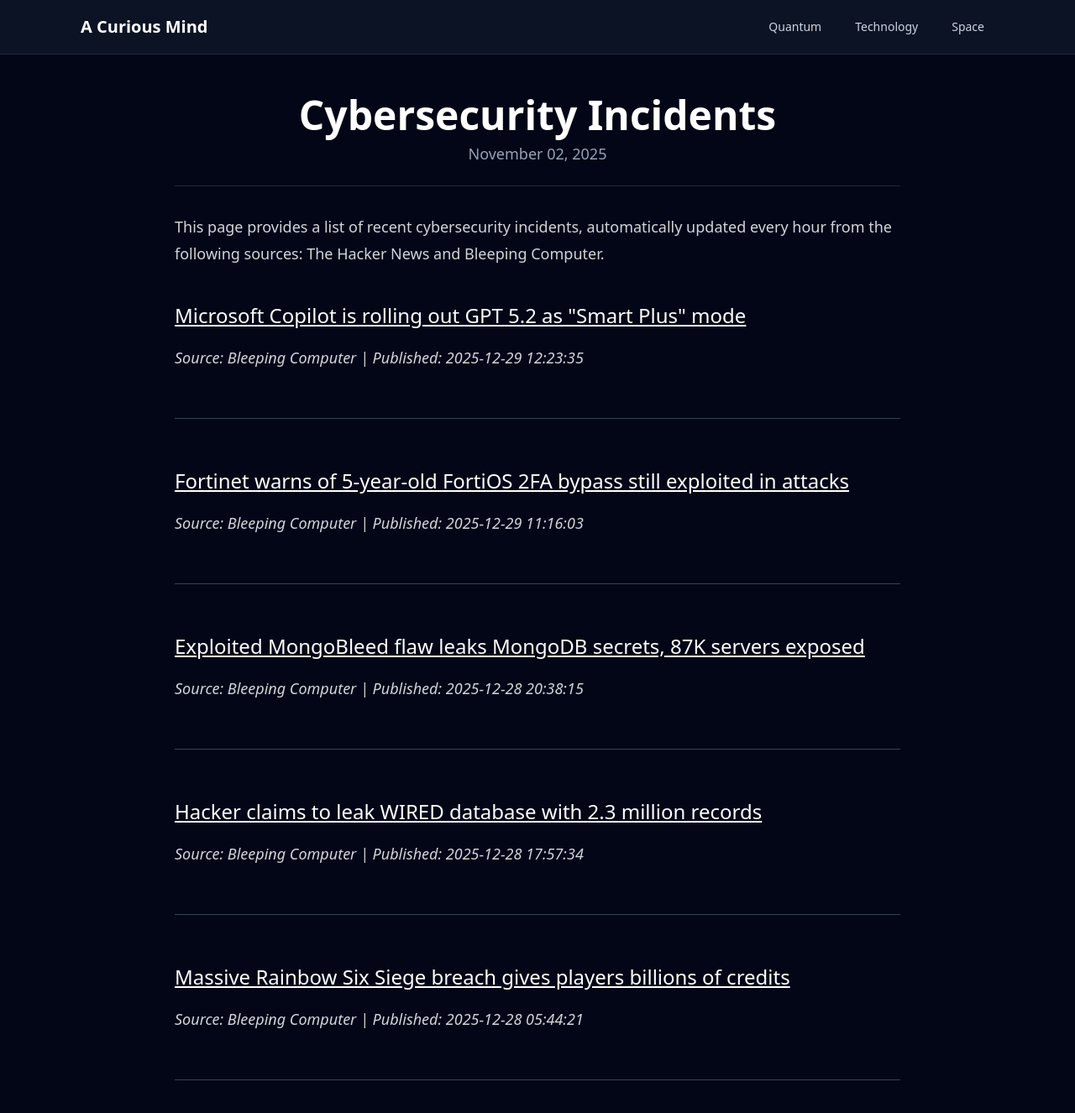
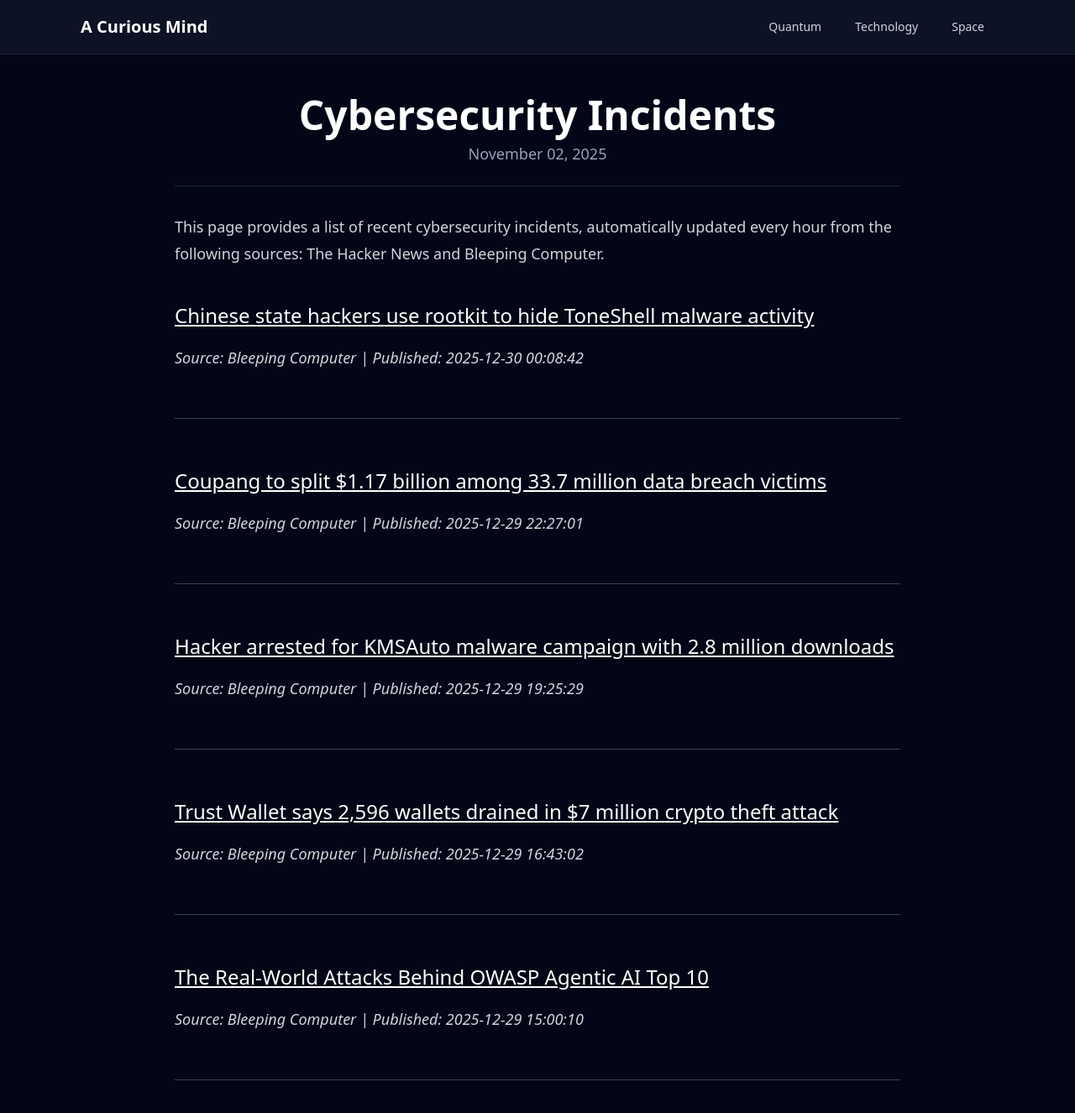
Before and after one commit to onehl7/onehl7.github.io, a Jekyll site: the page built from _posts/2025-11-02-cybersecurity-incidents.md, in a window 1280 px wide and 1400 px high. Shown: the top 1326 px of the window at 84% size. Built offline with Jekyll 4.4.1, drawn with Linux system fonts in a browser that asks for light colours; nearby versions of some CDN libraries.

Commit message:
Update news data

```diff
--- a/_data/news.json
+++ b/_data/news.json
@@ -1,32 +1,32 @@
 [
   {
     "source": "Bleeping Computer",
-    "title": "Microsoft Copilot is rolling out GPT 5.2 as \"Smart Plus\" mode",
-    "link": "https://www.bleepingcomputer.com/news/microsoft/microsoft-copilot-is-rolling-out-gpt-52-as-smart-plus-mode/",
-    "published": "2025-12-29 12:23:35"
+    "title": "Chinese state hackers use rootkit to hide ToneShell malware activity",
+    "link": "https://www.bleepingcomputer.com/news/security/chinese-state-hackers-use-rootkit-to-hide-toneshell-malware-activity/",
+    "published": "2025-12-30 00:08:42"
   },
   {
     "source": "Bleeping Computer",
-    "title": "Fortinet warns of 5-year-old FortiOS 2FA bypass still exploited in attacks",
-    "link": "https://www.bleepingcomputer.com/news/security/fortinet-warns-of-5-year-old-fortios-2fa-bypass-still-exploited-in-attacks/",
-    "published": "2025-12-29 11:16:03"
+    "title": "Coupang to split $1.17 billion among 33.7 million data breach victims",
+    "link": "https://www.bleepingcomputer.com/news/security/coupang-to-split-117-billion-among-337-million-data-breach-victims/",
+    "published": "2025-12-29 22:27:01"
   },
   {
     "source": "Bleeping Computer",
-    "title": "Exploited MongoBleed flaw leaks MongoDB secrets, 87K servers exposed",
-    "link": "https://www.bleepingcomputer.com/news/security/exploited-mongobleed-flaw-leaks-mongodb-secrets-87k-servers-exposed/",
-    "published": "2025-12-28 20:38:15"
+    "title": "Hacker arrested for KMSAuto malware campaign with 2.8 million downloads",
+    "link": "https://www.bleepingcomputer.com/news/security/hacker-arrested-for-kmsauto-malware-campaign-with-28-million-downloads/",
+    "published": "2025-12-29 19:25:29"
   },
   {
     "source": "Bleeping Computer",
-    "title": "Hacker claims to leak WIRED database with 2.3 million records",
-    "link": "https://www.bleepingcomputer.com/news/security/hacker-claims-to-leak-wired-database-with-23-million-records/",
-    "published": "2025-12-28 17:57:34"
+    "title": "Trust Wallet says 2,596 wallets drained in $7 million crypto theft attack",
+    "link": "https://www.bleepingcomputer.com/news/security/trust-wallet-says-7-million-crypto-theft-attack-drained-2-596-wallets/",
+    "published": "2025-12-29 16:43:02"
   },
   {
     "source": "Bleeping Computer",
-    "title": "Massive Rainbow Six Siege breach gives players billions of credits",
-    "link": "https://www.bleepingcomputer.com/news/security/massive-rainbow-six-siege-breach-gives-players-billions-of-credits/",
-    "published": "2025-12-28 05:44:21"
+    "title": "The Real-World Attacks Behind OWASP Agentic AI Top 10",
+    "link": "https://www.bleepingcomputer.com/news/security/the-real-world-attacks-behind-owasp-agentic-ai-top-10/",
+    "published": "2025-12-29 15:00:10"
   }
 ]
```
